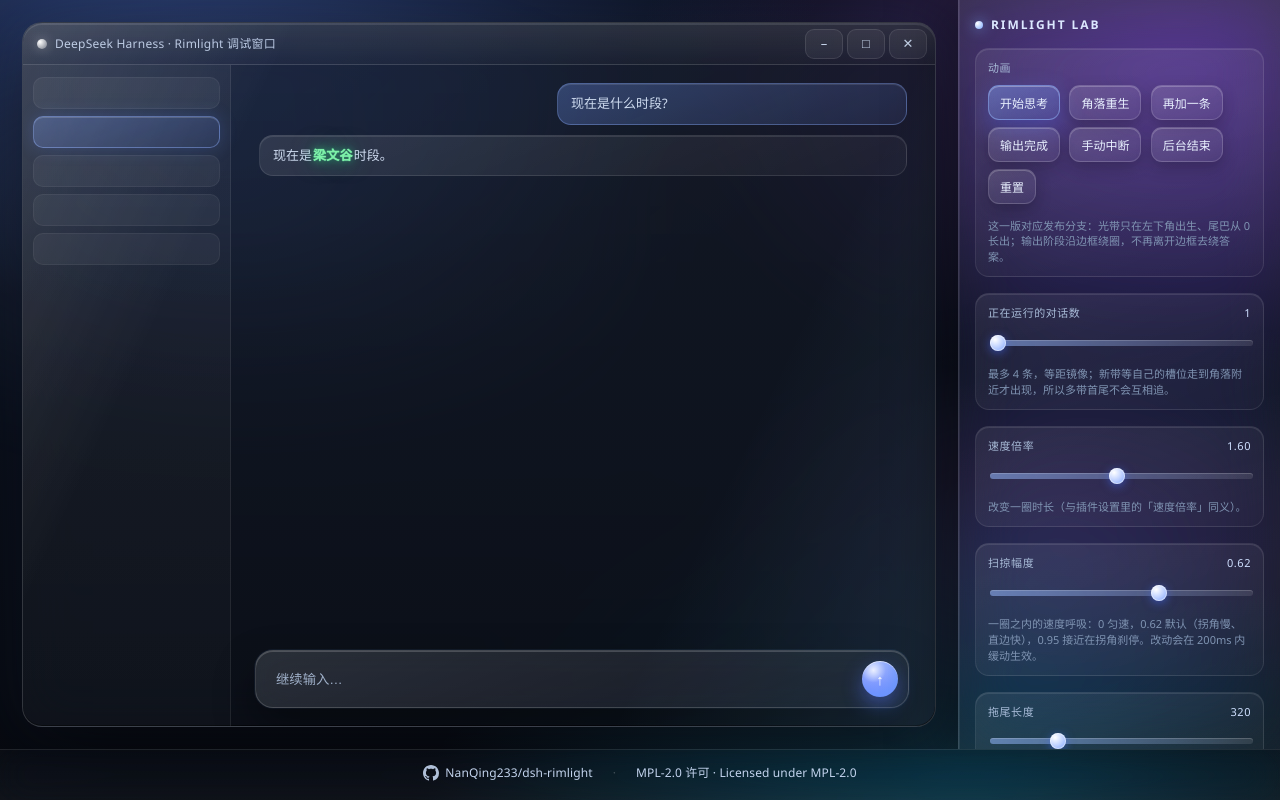
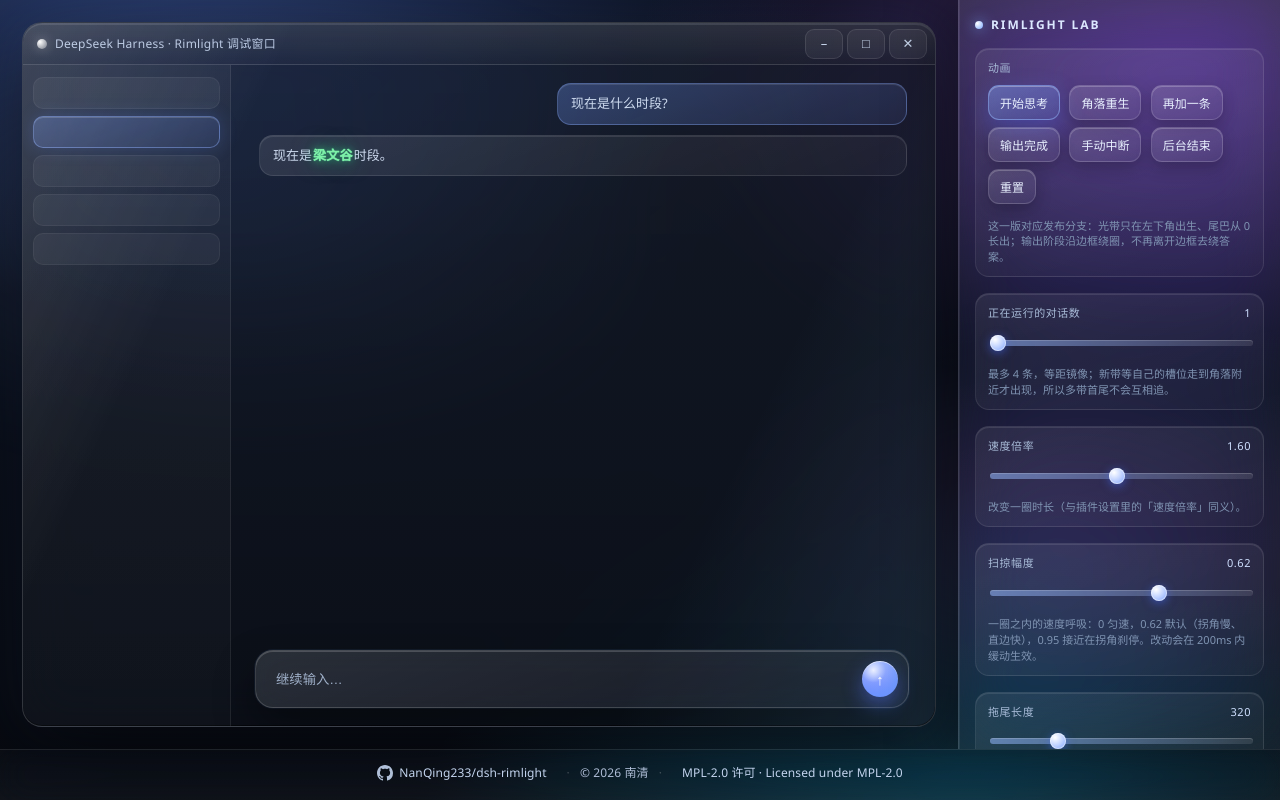
Before and after one commit to NanQing233/dsh-rimlight, a website: page lab/rimlight-lab.html in a window 1280 px wide. Drawn offline with Linux system fonts and the light colour scheme.

Commit message:
Show copyright holder in the lab footer

```diff
--- a/lab/rimlight-lab.html
+++ b/lab/rimlight-lab.html
@@ -157,6 +157,7 @@
 	#footer a svg { display: block; opacity: 0.9; }
 	#footer a:hover svg { opacity: 1; }
 	#footer .sep { color: rgba(255,255,255,0.22); user-select: none; }
+	#footer .copy { color: #aebdd6; }
 </style>
 </head>
 <body>
@@ -238,6 +239,8 @@
 		<span>NanQing233/dsh-rimlight</span>
 	</a>
 	<span class="sep">·</span>
+	<span class="copy">© 2026 南清</span>
+	<span class="sep">·</span>
 	<a href="https://github.com/NanQing233/dsh-rimlight/blob/main/LICENSE" target="_blank" rel="noopener noreferrer" title="MPL-2.0">MPL-2.0 许可 · Licensed under MPL-2.0</a>
 </footer>
 <script>
```
